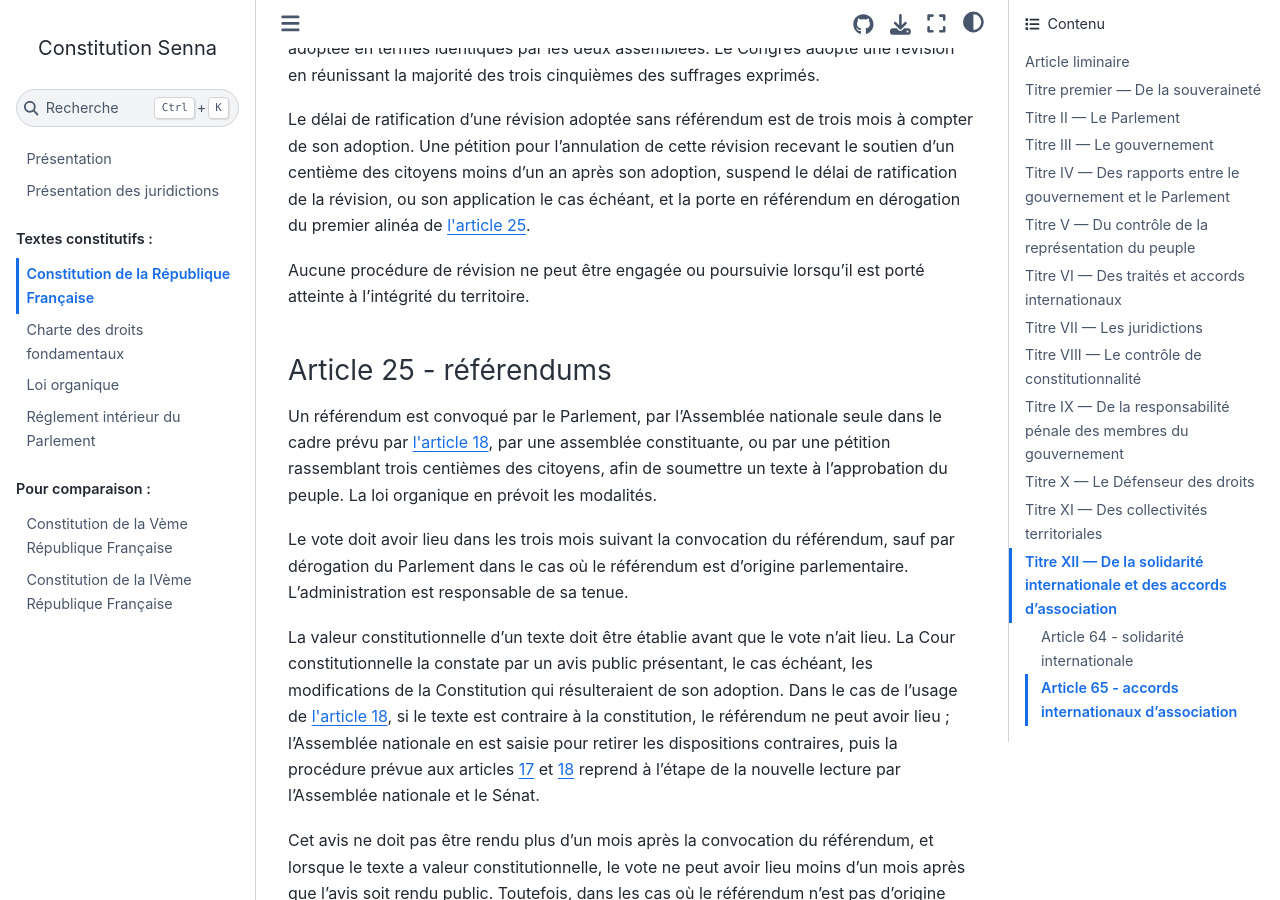
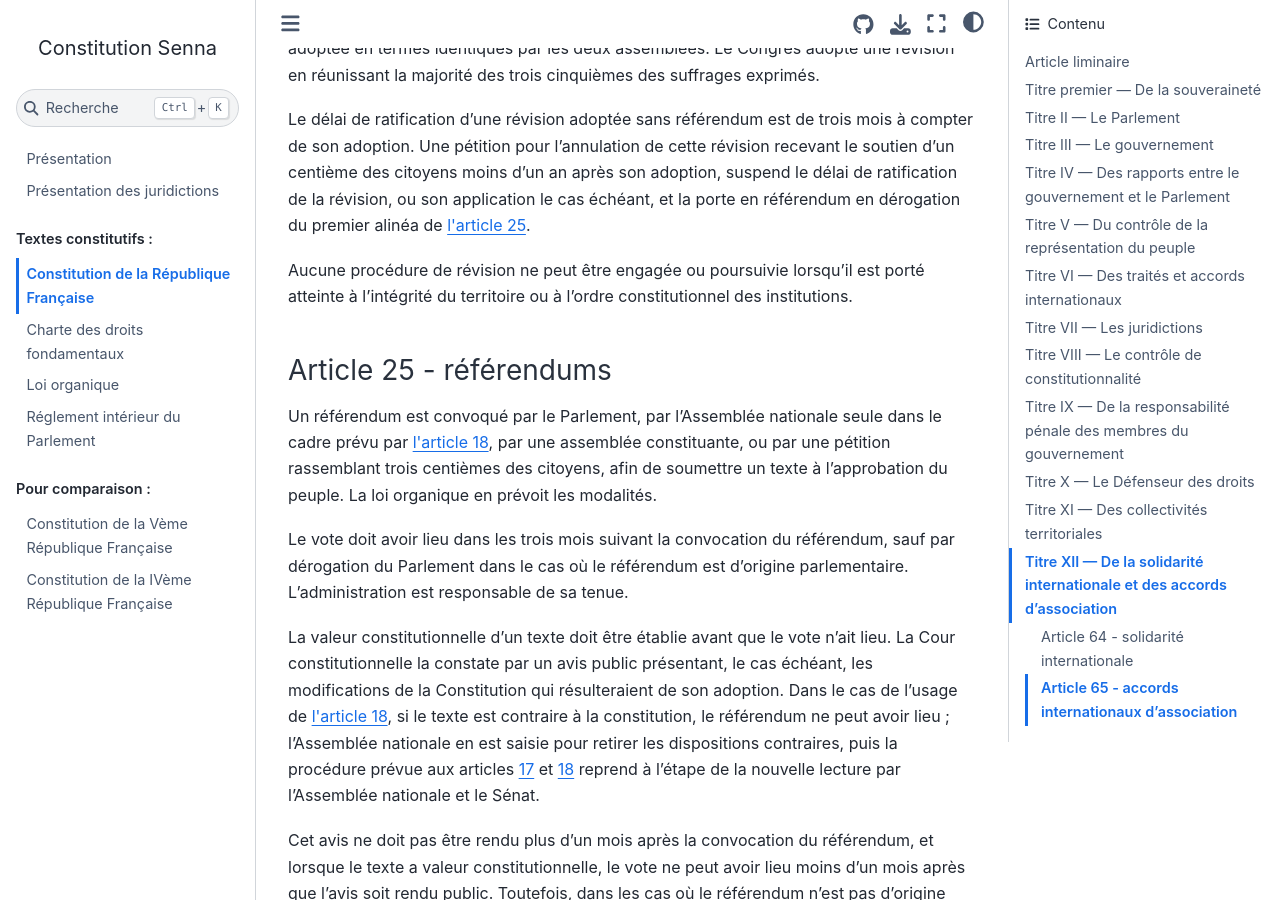
Before and after one commit to Gouvernathor/senna, a Sphinx documentation site: the page built from source/constitution.rst, in a window 1280 px wide and 900 px high, scrolled down 8375 px. Built offline with Sphinx 7.4.7 and the Sphinx Book theme 1.1.4, drawn with Linux system fonts in a browser that asks for light colours.

Commit message:
contrainte à la révision de la constitution

```diff
--- a/source/constitution.rst
+++ b/source/constitution.rst
@@ -214,7 +214,7 @@
 
 Le délai de ratification d'une révision adoptée sans référendum est de trois mois à compter de son adoption. Une pétition pour l'annulation de cette révision recevant le soutien d'un centième des citoyens moins d'un an après son adoption, suspend le délai de ratification de la révision, ou son application le cas échéant, et la porte en référendum en dérogation du premier alinéa de :artref:`référendums`.
 
-Aucune procédure de révision ne peut être engagée ou poursuivie lorsqu'il est porté atteinte à l'intégrité du territoire.
+Aucune procédure de révision ne peut être engagée ou poursuivie lorsqu'il est porté atteinte à l'intégrité du territoire ou à l'ordre constitutionnel des institutions.
 
 .. article:: référendums
 
```
